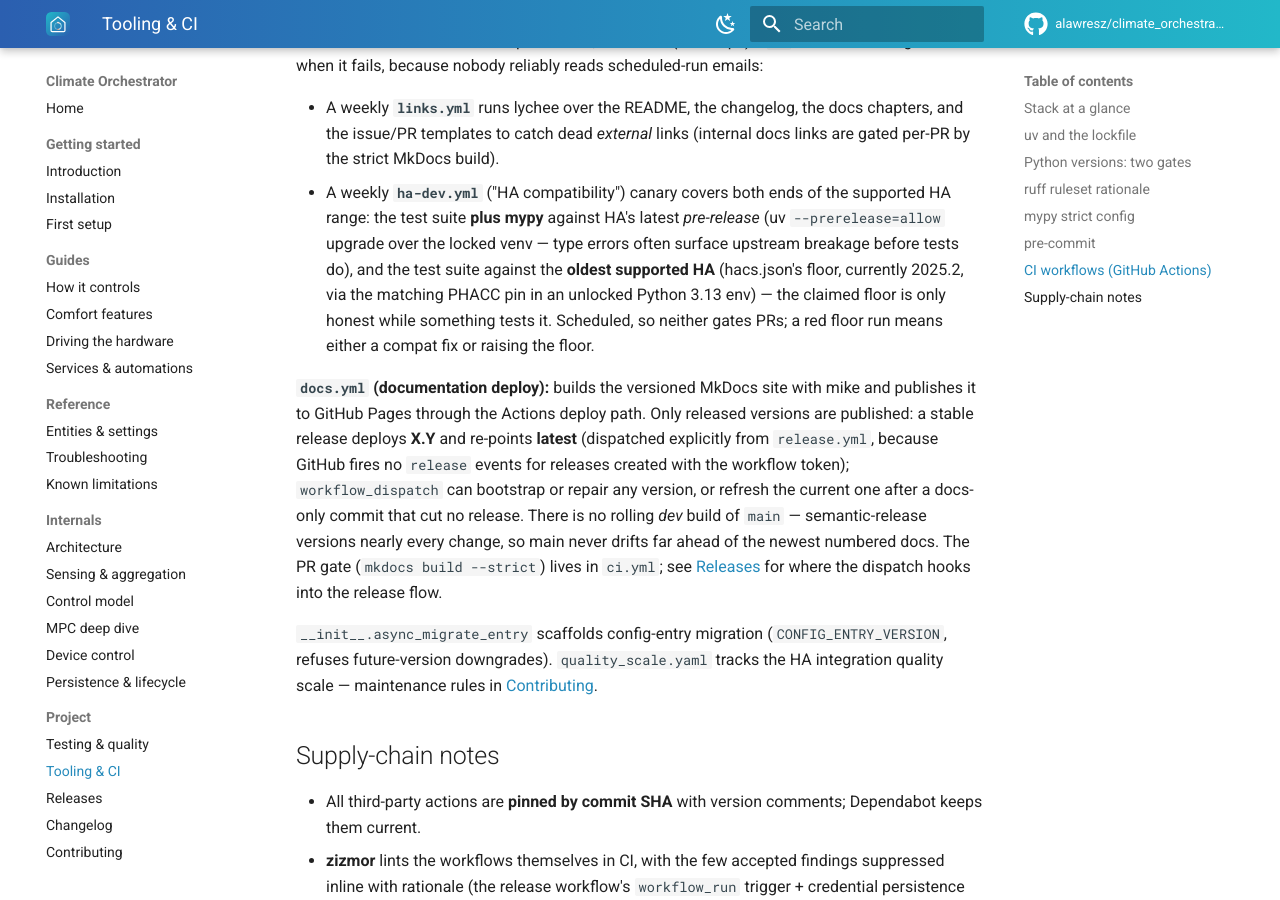
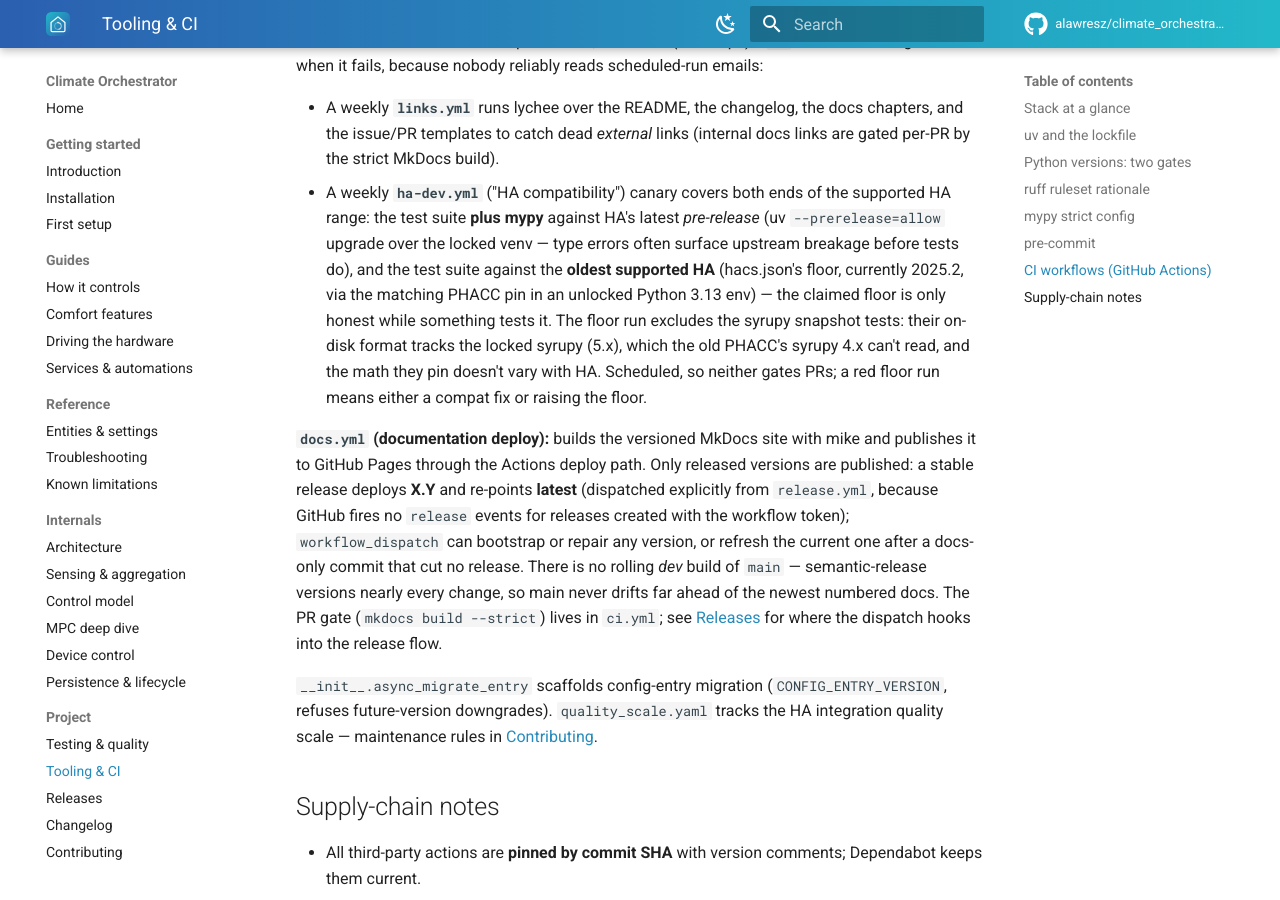
Before and after one commit to alawresz/climate_orchestrator, an MkDocs documentation site: the page built from docs/project/tooling.md, in a window 1280 px wide and 900 px high, scrolled down 3647 px. Built offline with MkDocs 1.6.1 and Material for MkDocs 9.7.7, drawn with Linux system fonts in a browser that asks for light colours; plug-ins that fetch from the network failed and are left out; comment, search, counter and statistics services are not loaded; the version menu is left out.

Commit message:
ci: exclude syrupy snapshot tests from HA floor runs, update paths

```diff
--- a/docs/project/tooling.md
+++ b/docs/project/tooling.md
@@ -154,8 +154,11 @@ emails:
   errors often surface upstream breakage before tests do), and the test suite
   against the **oldest supported HA** (hacs.json's floor, currently 2025.2,
   via the matching PHACC pin in an unlocked Python 3.13 env) — the claimed
-  floor is only honest while something tests it. Scheduled, so neither gates
-  PRs; a red floor run means either a compat fix or raising the floor.
+  floor is only honest while something tests it. The floor run excludes the
+  syrupy snapshot tests: their on-disk format tracks the locked syrupy (5.x),
+  which the old PHACC's syrupy 4.x can't read, and the math they pin doesn't
+  vary with HA. Scheduled, so neither gates PRs; a red floor run means either
+  a compat fix or raising the floor.
 
 **`docs.yml` (documentation deploy):** builds the versioned MkDocs site with
 mike and publishes it to GitHub Pages through the Actions deploy path. Only
```
Also changed, not shown: 2 other files.
